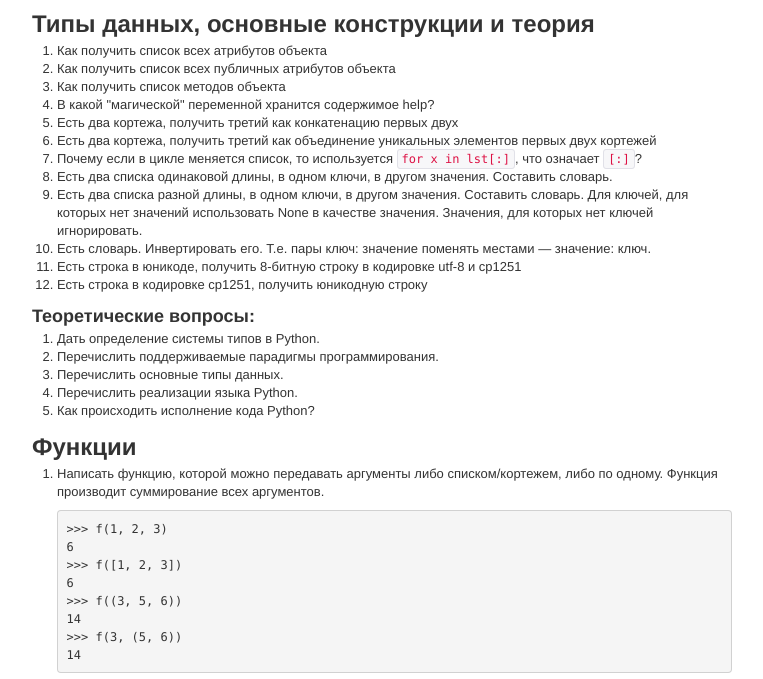
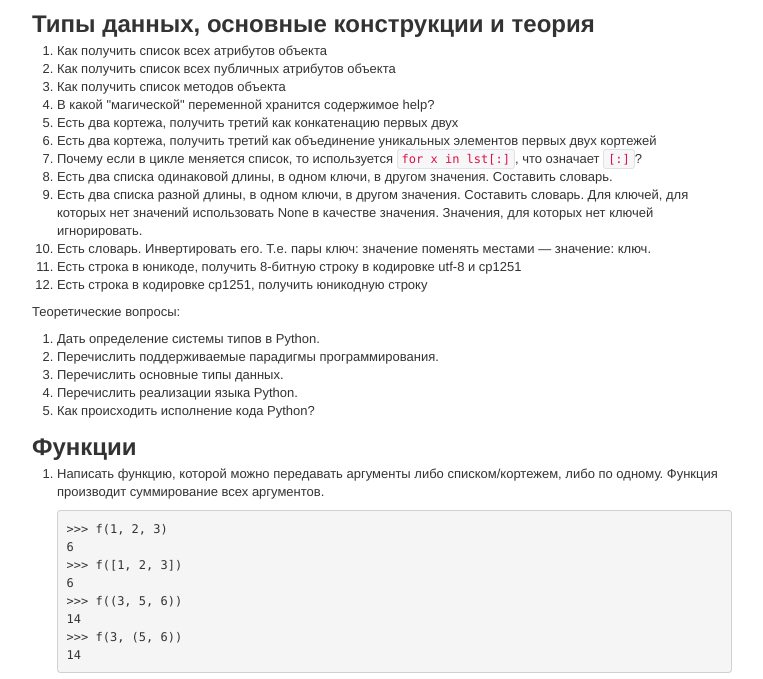
Before and after one commit to semeyon/python-quiz, a plain HTML site: page index.html in a window 1280 px wide. Shown: the part 75-754 px from the top of the page, without its empty margins (258-1021 px from the left). Drawn offline with Linux system fonts and the light colour scheme.

Commit message:
Update index.html

```diff
--- a/index.html
+++ b/index.html
@@ -33,7 +33,7 @@
 <li>Есть строка в кодировке cp1251, получить юникодную строку</li>
 </ol>
 
-<h3>Теоретические вопросы:</h3>
+<p>Теоретические вопросы:</p>
 <ol>
 <li>Дать определение системы типов в Python.</li>
 <li>Перечислить поддерживаемые парадигмы программирования.</li>
```
